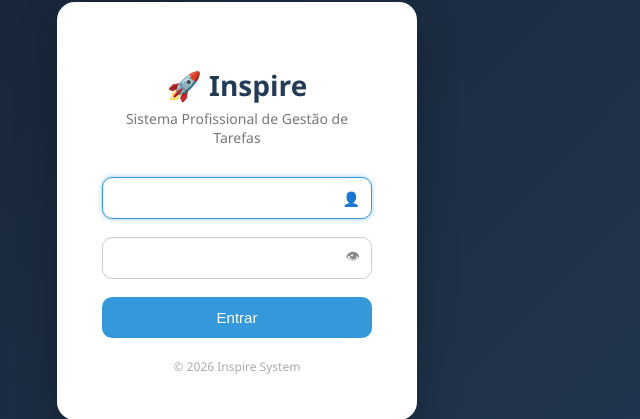
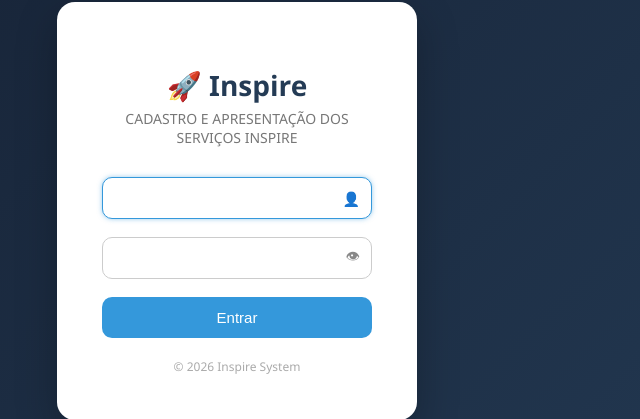
Before and after one commit to sergiofgraca-lang/twtodos, a Django app: page /accounts/login/ in a window 1280 px wide. Shown: the part 189-608 px from the top of the page, without its empty margins (403-1043 px from the left). Run offline with Django 5.2, Linux system fonts and the light colour scheme; some libraries are stand-ins or nearby versions.

Commit message:
nova tela de login

```diff
--- a/templates/auth/login.html
+++ b/templates/auth/login.html
@@ -111,7 +111,7 @@
 
     <div class="login-container">
         <h1>🚀 Inspire</h1>
-        <div class="subtitle">Sistema Profissional de Gestão de Tarefas</div>
+        <div class="subtitle">CADASTRO E APRESENTAÇÃO DOS SERVIÇOS INSPIRE</div>
 
         {% if form.errors %}
             <div class="error">
```
